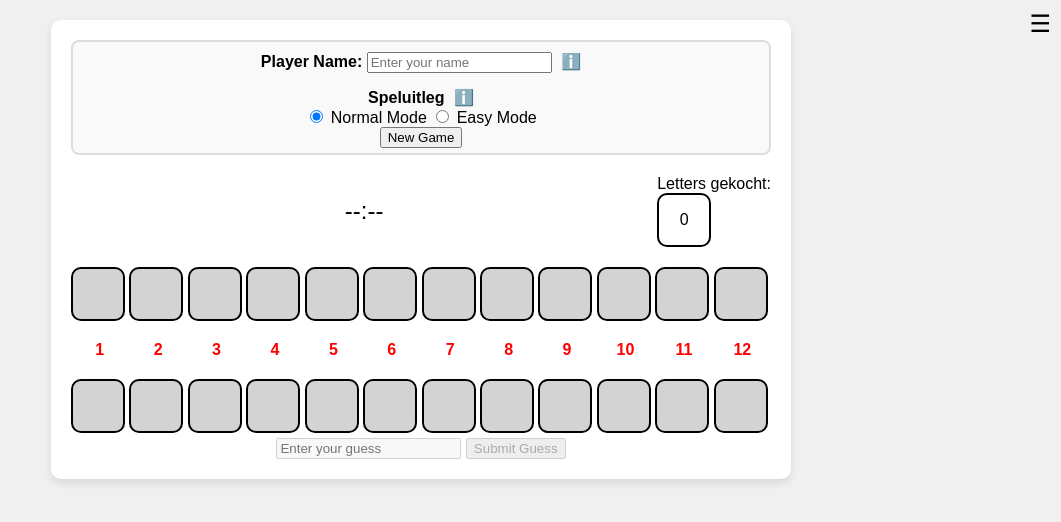
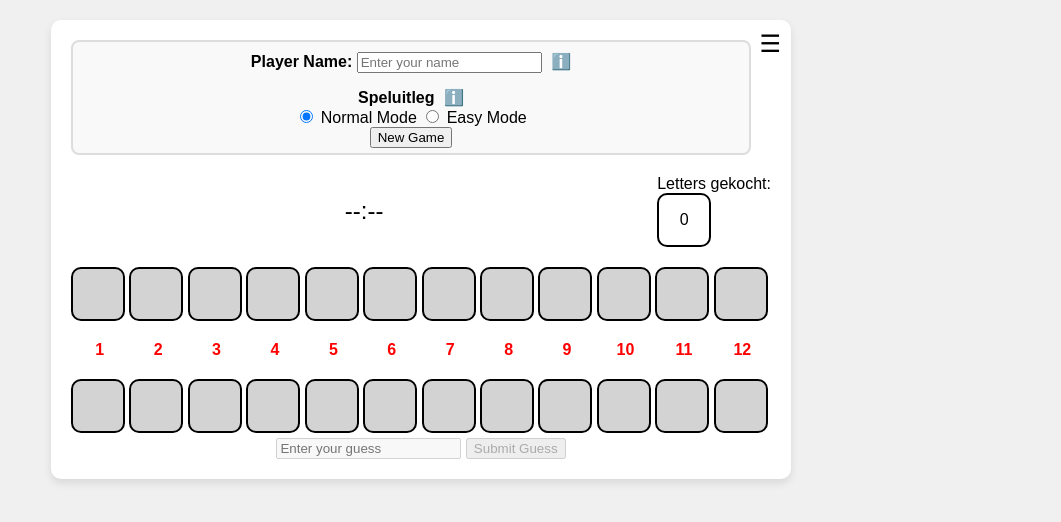
Before and after one commit to SjoerdCor/tweevoortwaalf, a Flask app: page /woordrader in a window 1280 px wide. Shown: the top 522 px of the page, without its empty margins (219-1280 px from the left). Run offline with Flask 3, Linux system fonts and the light colour scheme; some libraries are stand-ins or nearby versions.

Commit message:
Move menu to top right in container

```diff
--- a/static/css/style.css
+++ b/static/css/style.css
@@ -9,6 +9,7 @@ body {
 }
 
 .container {
+    position: relative;
     margin: 0 auto;
     width: 90%;
     padding: 20px;
@@ -152,6 +153,7 @@ text {
     border: 2px solid #ddd;
     border-radius: 8px;
     background-color: #f9f9f9;
+    margin-right: 20px;
 }
 
 .player-name-section {
```
